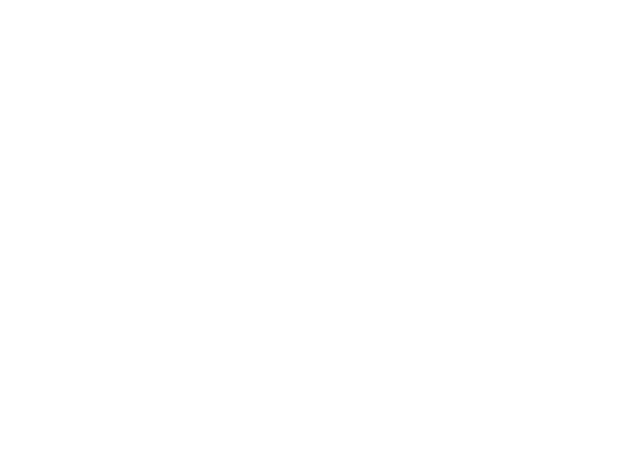
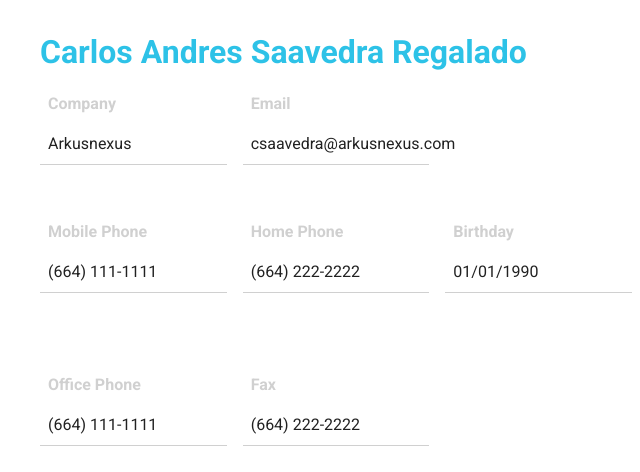
Before and after one commit to maumaigre/liondeskprework, a Vue app in the folder ui/web/: page /contact/1 in a window 1280 px wide. Shown: the top 472 px of the page, without its empty margins (0-640 px from the left). Built offline with nearby package versions, Linux system fonts and the light colour scheme.

Commit message:
Created UI view for the contact detail

```diff
--- a/ui/web/src/router.js
+++ b/ui/web/src/router.js
@@ -1,6 +1,7 @@
 import Vue from 'vue';
 import Router from 'vue-router';
 // import ContactList from './views/ContactList';
+import ContactDetails from './views/ContactDetails.vue';
 
 Vue.use(Router);
 
@@ -13,5 +14,10 @@ export default new Router({
       name: 'home',
       // component: ContactList,
     },
+    {
+      path: '/contact/:id',
+      name: 'ContactDetails',
+      component: ContactDetails,
+    },
   ],
 });
--- /dev/null
+++ b/ui/web/src/views/ContactDetails.vue
@@ -0,0 +1,140 @@
+<template>
+  <v-container fluid grid-list-lg px-10 pt-5 fill-height>
+    <v-layout column wrap>
+      <v-flex d-flex xs1>
+        <h1>
+          <span class="form-title">{{contact.name}}</span>
+        </h1>
+      </v-flex>
+      <v-flex xs2>
+        <v-layout row wrap>
+          <v-flex xs2>
+            <v-layout column wrap px-2>
+              <v-flex>
+                <span class="field-label">Company</span>
+              </v-flex>
+              <v-flex class="field-value">
+                <span>{{contact.company}}</span>
+              </v-flex>
+            </v-layout>
+          </v-flex>
+          <v-flex xs2>
+            <v-layout column wrap px-2>
+              <v-flex>
+                <span class="field-label">Email</span>
+              </v-flex>
+              <v-flex class="field-value">
+                <span>{{contact.email}}</span>
+              </v-flex>
+            </v-layout>
+          </v-flex>
+        </v-layout>
+      </v-flex>
+      <v-flex xs2>
+        <v-layout row wrap>
+          <v-flex xs2>
+            <v-layout column wrap px-2>
+              <v-flex>
+                <span class="field-label">Mobile Phone</span>
+              </v-flex>
+              <v-flex class="field-value">
+                <span>{{contact.mobile_phone}}</span>
+              </v-flex>
+            </v-layout>
+          </v-flex>
+          <v-flex xs2>
+            <v-layout column wrap px-2>
+              <v-flex>
+                <span class="field-label">Home Phone</span>
+              </v-flex>
+              <v-flex class="field-value">
+                <span>{{contact.home_phone}}</span>
+              </v-flex>
+            </v-layout>
+          </v-flex>
+          <v-flex xs2>
+            <v-layout column wrap px-2>
+              <v-flex>
+                <span class="field-label">Birthday</span>
+              </v-flex>
+              <v-flex class="field-value">
+                <span>{{contact.birthday}}</span>
+              </v-flex>
+            </v-layout>
+          </v-flex>
+        </v-layout>
+      </v-flex>
+      <v-flex xs2>
+        <v-layout row wrap>
+          <v-flex xs2>
+            <v-layout column wrap px-2>
+              <v-flex>
+                <span class="field-label">Office Phone</span>
+              </v-flex>
+              <v-flex class="field-value">
+                <span>{{contact.office_phone}}</span>
+              </v-flex>
+            </v-layout>
+          </v-flex>
+          <v-flex xs2>
+            <v-layout column wrap px-2>
+              <v-flex>
+                <span class="field-label">Fax</span>
+              </v-flex>
+              <v-flex class="field-value">
+                <span>{{contact.fax}}</span>
+              </v-flex>
+            </v-layout>
+          </v-flex>
+        </v-layout>
+      </v-flex>
+      <v-flex v-if="contact.tags.length > 0" px-2>
+        <v-flex xs1>
+          <span class="field-label">Tags</span>
+        </v-flex>
+        <v-flex xs2>
+          <ul>
+            <li v-for="(tag, index) in contact.tags" :key="index">{{tag}}</li>
+          </ul>
+        </v-flex>
+      </v-flex>
+    </v-layout>
+  </v-container>
+</template>
+
+<script>
+export default {
+  name: "ContactDetails",
+
+  // Mocked data for later API integration
+  data: () => ({
+    contact: {
+      name: "Carlos Andres Saavedra Regalado",
+      company: "Arkusnexus",
+      email: "csaavedra@arkusnexus.com",
+      mobile_phone: "(664) 111-1111",
+      home_phone: "(664) 222-2222",
+      birthday: "01/01/1990",
+      office_phone: "(664) 111-1111",
+      fax: "(664) 222-2222",
+      tags: []
+    }
+  })
+};
+</script>
+
+
+<style lang="scss" scoped>
+.form-title {
+  color: #2dc2e7;
+}
+.field-label {
+  font-weight: bold;
+  font-size: 16px;
+  color: #d0d0d0;
+}
+.field-value {
+  border-bottom: 1px solid #d0d0d0;
+  min-height: 40px;
+}
+</style>
```
Also changed, not shown: ui/web/src/App.vue (+7 -10 lines), 1 other file (tests, documents, lock files or other folders).
